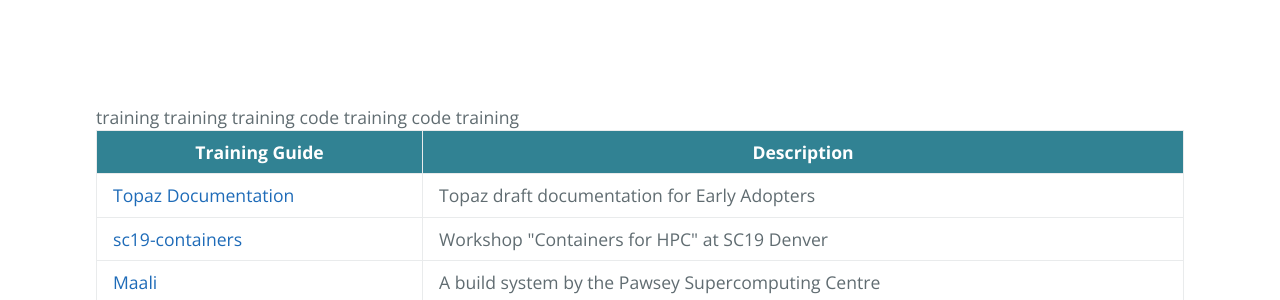
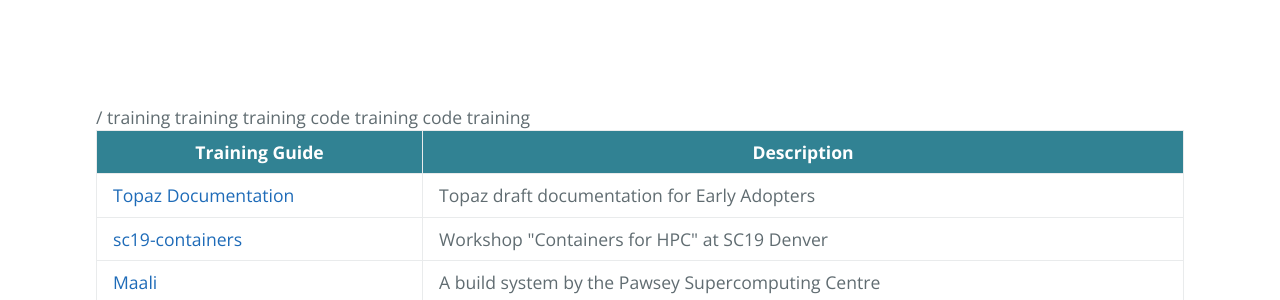
Before and after one commit to ratkinson0405/ratkinson0405.github.io, a Jekyll site: the page built from README.md, in a window 1280 px wide. Shown: the part 344-644 px from the top of the page. Built offline with Jekyll 4.4.1, drawn with Linux system fonts in a browser that asks for light colours; our own code applies the rules of GitHub Pages for plain Markdown files; the repository's description, which GitHub fills in, is left out.

Commit message:
Update default.html

```diff
--- a/_layouts/default.html
+++ b/_layouts/default.html
@@ -37,7 +37,7 @@
           </tr>
           </thead>
           <tbody>
-            {{ page.pageid }}
+            {{ page.url }}
             {% for item in site.data.links.links %}
             {{ item.pageid }}
             {% if page.pageid != item.pageid %}
```
